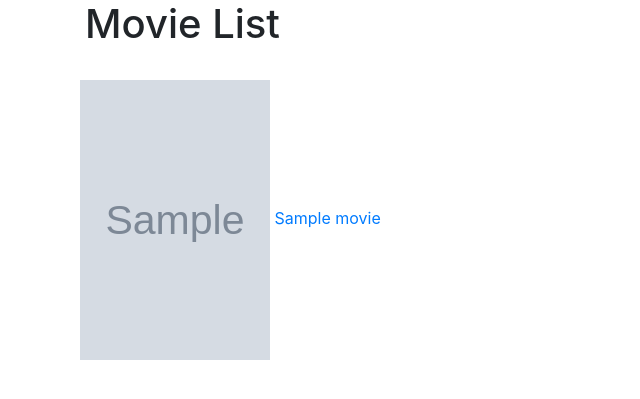
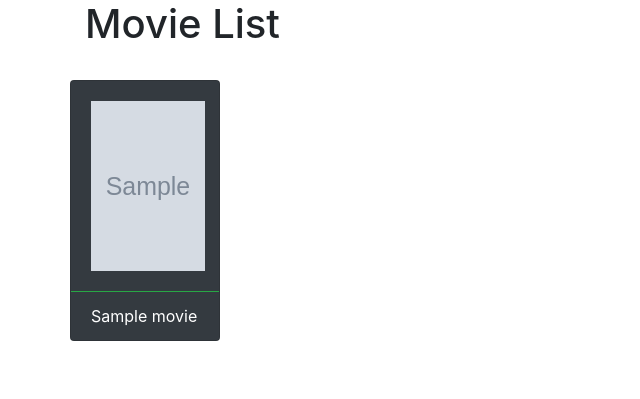
Before and after one commit to hvlpython/Home-Video-Library, a Django app: page / in a window 1280 px wide. Shown: the part 56-455 px from the top of the page, without its empty margins (0-640 px from the left). Run offline with Django 3.2, Linux system fonts and the light colour scheme; a user stored in the database is signed in; tables that the repository leaves empty hold one stand-in row (values such as "Sample post"); grey boxes marked "Sample" are stand-in pictures; some libraries are stand-ins or nearby versions.

Commit message:
Add style to movie list

```diff
--- a/hvl/movies/templates/detail.html
+++ b/hvl/movies/templates/detail.html
@@ -3,7 +3,7 @@
 {% block content %}
 
 
-
+<br/>
     <h2><p>{{ movie.title }}</p></h2>
     {% if movie.movie_image %}
     <img src="{{ movie.movie_image.url }}" width="190" height="280"/>
--- a/hvl/movies/templates/list.html
+++ b/hvl/movies/templates/list.html
@@ -5,19 +5,31 @@
 
 <h1>Movie List</h1>
 <br/>
-<div class="form-row">
 
+
+    <div class="row">
         {% for movie in object_list %}
-        <p><a href="{% url detail_url pk=movie.pk %}">
+
+        <div class="card text-white bg-dark mb-3" style="max-width: 150px;">
+            <div class="card-body">
+                <p class="card-text">
+                    <a href="{% url detail_url pk=movie.pk %}">
                         {% if movie.movie_image %}
-                <img src="{{ movie.movie_image.url }} "width="190" height="280"/>
+                            <img src="{{ movie.movie_image.url }} "width="114" height="170"/>
                         {% else %}
-                <img src="{% static 'movies/images/default_movie_image.jpg' %} " width="190" height="280">
+                            <img src="{% static 'movies/images/default_movie_image.jpg' %} " width="114" height="170">
                         {% endif %}
+                    </a>
+                </p>
+            </div>
+            <div class="card-footer bg-transparent border-success">
             {{ movie }}
-        </a></p>
+            </div>
+        </div>
+        <div style="padding: 5px;"></div>
         {% endfor %}
 
     </div>
 
+
 {% endblock %}
```
Lines whose indentation alone changed are shown as unchanged.
